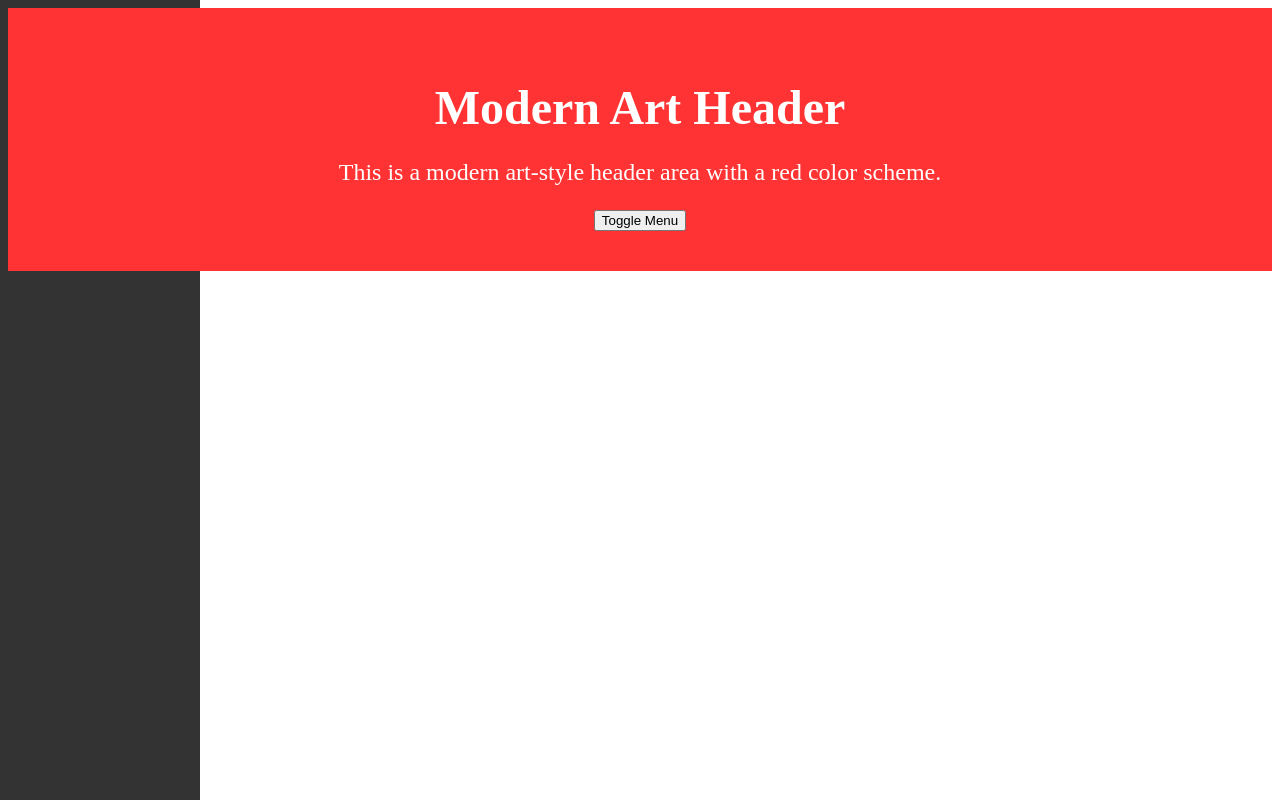
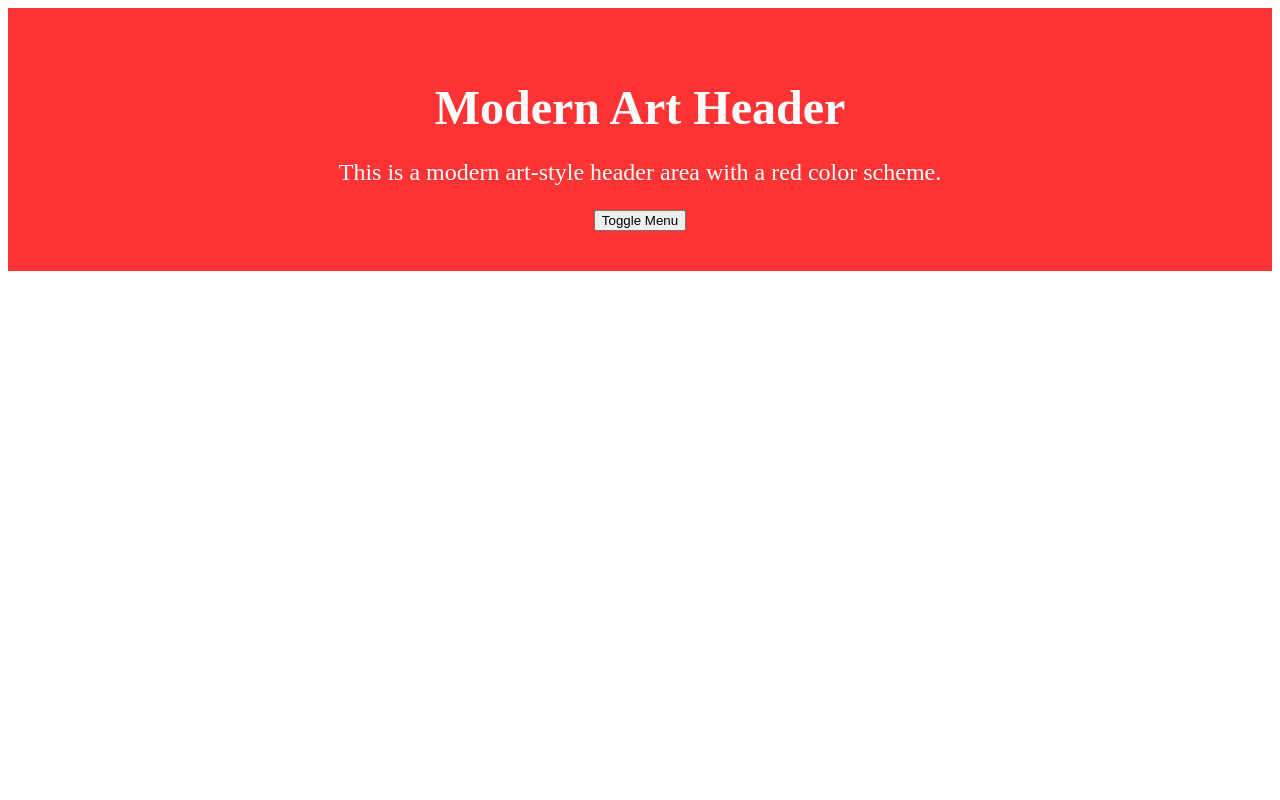
Before and after one commit to pankle999/editabletable, a plain HTML site: page index.html in a window 1280 px wide. Both pictures are taken after a click on the button "Toggle Menu". Drawn offline with Linux system fonts and the light colour scheme.

Commit message:
Update index.html
Signed-off-by: pankle999 <daniel@familyhill.me.uk>

```diff
--- a/index.html
+++ b/index.html
@@ -24,23 +24,14 @@
         }
 
         /* Styles for the navigation menu */
-        .navbar-container {
+        .navbar {
+            background-color: #333;
             position: absolute;
             top: 0;
-            left: 0;
+            left: -200px; /* Initially hidden */
+            width: 200px;
             height: 100%;
-            overflow: hidden;
-            transition: width 0.3s; /* Add transition effect */
-            width: 0; /* Initially collapsed */
-        }
-
-        .navbar {
-            background-color: #333;
-            width: 200px; /* Width of the collapsed menu */
-            height: 100%;
-            padding-top: 20px; /* Adjust for padding */
-            padding-bottom: 20px; /* Adjust for padding */
-            box-sizing: border-box;
+            transition: left 0.3s; /* Add transition effect */
         }
 
         .navbar a {
@@ -66,12 +57,10 @@
 </head>
 <body>
     <!-- Navigation Menu -->
-    <div class="navbar-container" id="navbar-container">
-        <div class="navbar">
-            <a href="#" onclick="showPage('page1')">Page 1</a>
-            <a href="#" onclick="showPage('page2')">Page 2</a>
-            <a href="#" onclick="showPage('page3')">Page 3</a>
-        </div>
+    <div class="navbar" id="navbar">
+        <a href="#" onclick="showPage('page1')">Page 1</a>
+        <a href="#" onclick="showPage('page2')">Page 2</a>
+        <a href="#" onclick="showPage('page3')">Page 3</a>
     </div>
 
     <!-- Header -->
@@ -118,11 +107,11 @@
 
         // Function to toggle the visibility of the navbar
         function toggleNavbar() {
-            var navbarContainer = document.getElementById('navbar-container');
-            if (navbarContainer.style.width === '0px' || navbarContainer.style.width === '') {
-                navbarContainer.style.width = '200px';
+            var navbar = document.getElementById('navbar');
+            if (navbar.style.left === '-200px') {
+                navbar.style.left = '0px';
             } else {
-                navbarContainer.style.width = '0px';
+                navbar.style.left = '-200px';
             }
         }
     </script>
```
